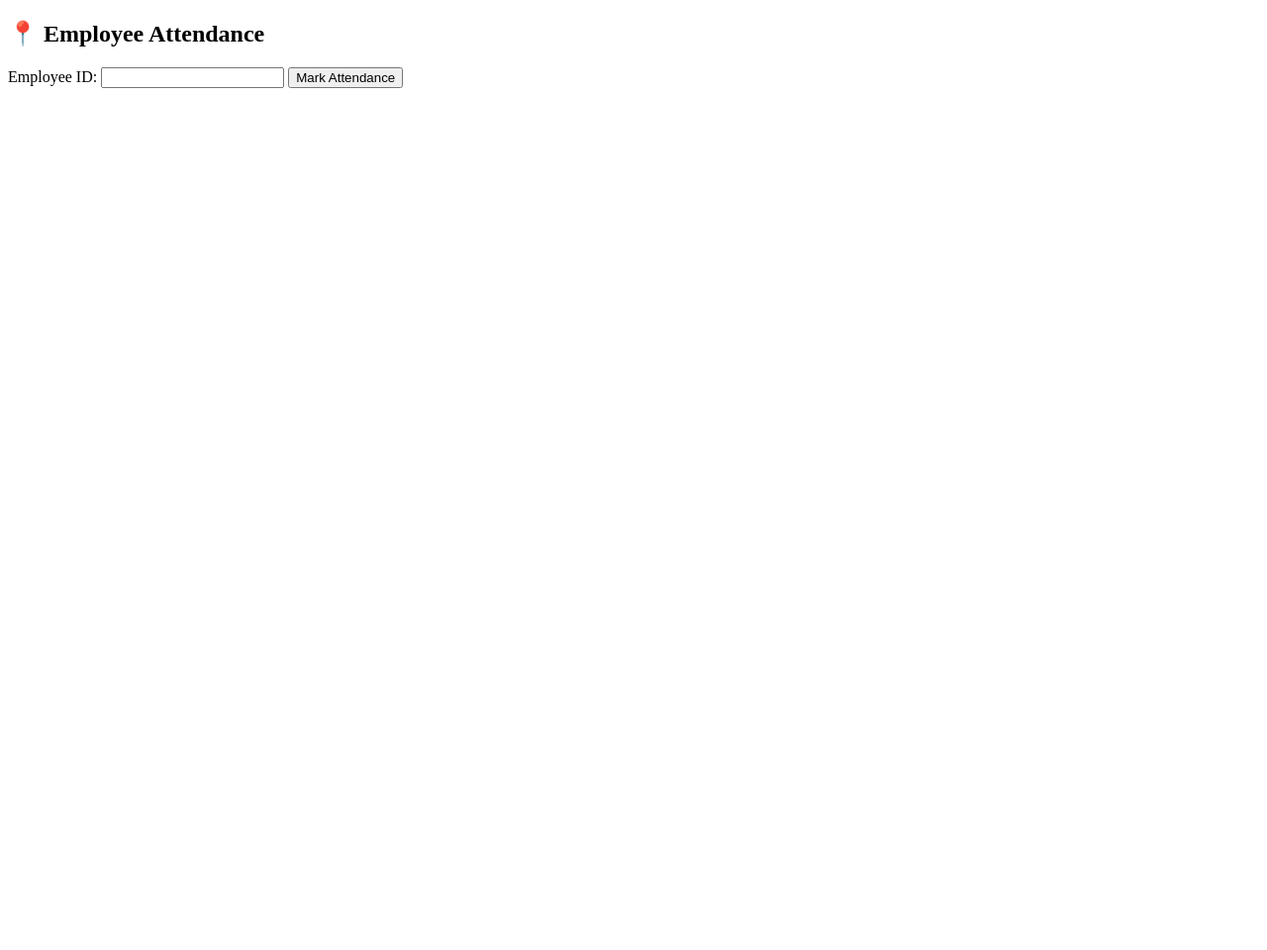
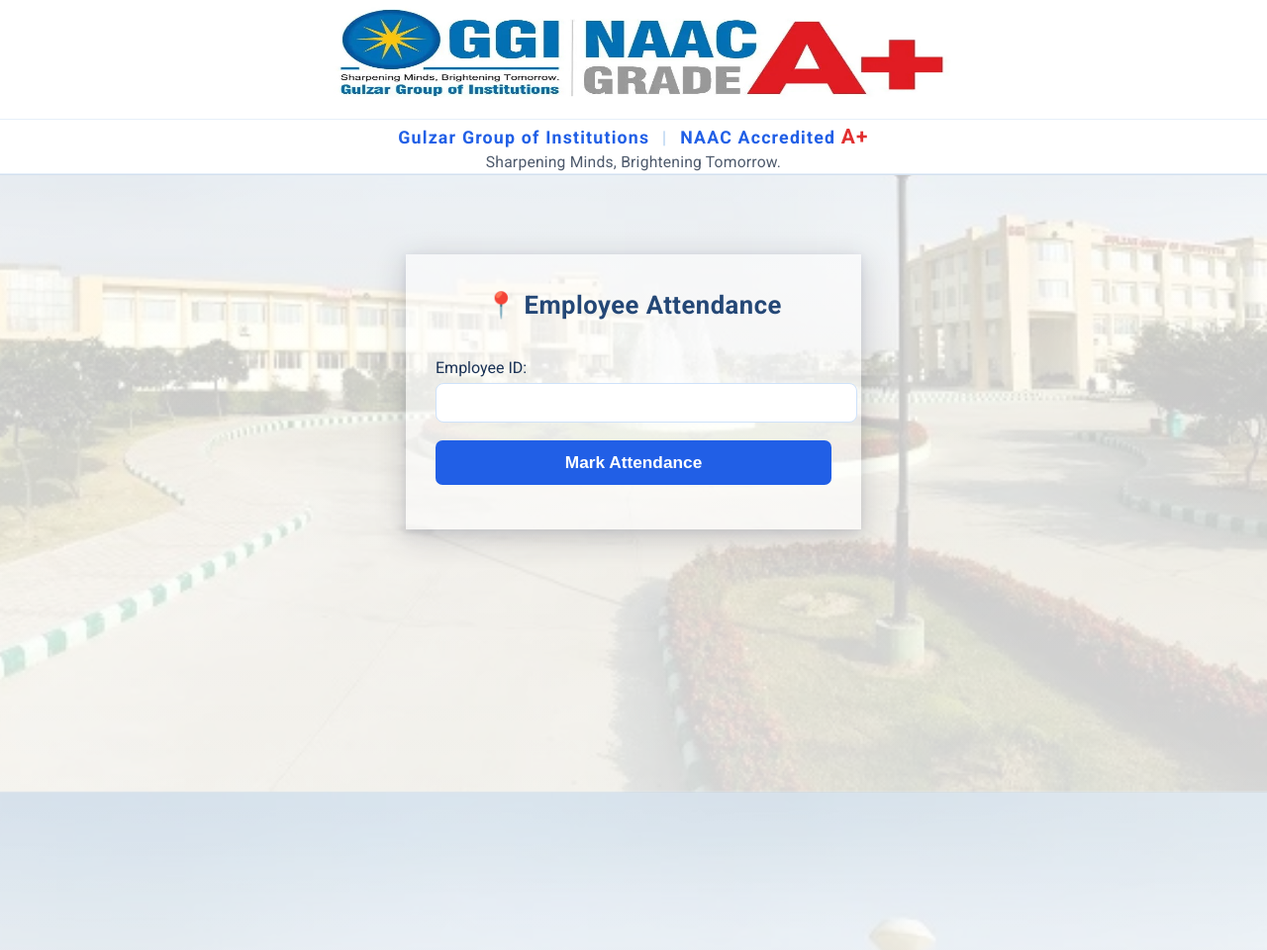
Before and after one commit to Mantu-Kumar-Shah01/Attence_system, a Django app: page / in a window 1280 px wide. Shown: the whole page at 99% size. Before the commit the page ends 89 px from the top, so only its background shows below. Run offline with Django 5.2, Linux system fonts and the light colour scheme.

Commit message:
edit home page

```diff
--- a/locationapp/templates/home.html
+++ b/locationapp/templates/home.html
@@ -1,11 +1,189 @@
+{% load static %}
 <!DOCTYPE html>
 <html>
 <head>
     <title>Mark Attendance</title>
+    <link href="https://fonts.googleapis.com/css?family=Roboto:400,700&display=swap" rel="stylesheet">
+    <style>
+        body {
+            background: linear-gradient(rgba(255,255,255,0.74), rgba(255,255,255,0.83)),
+                        url('{% static "images/background_image.jpg" %}');
+            background-size: cover;
+            background-position: center;
+            background-repeat: no-repeat;
+            background-attachment: fixed;
+            font-family: 'Roboto', Arial, sans-serif;
+            margin: 0;
+            padding: 0;   /* ✅ Top padding removed */
+            min-height: 120vh;
+        }
+
+        .banner {
+            width: 100%;
+            display: flex;
+            flex-direction: column;
+            align-items: center;
+            background: #fff;
+            border-bottom: 1px solid #d3e0ee;
+            margin: 0;
+            padding: 0;
+            box-sizing: border-box;
+        }
+
+        .banner img {
+            width: 100%;
+            max-width: 650px;
+            height: 120px;
+            display: block;
+            margin: 0 auto;
+        }
+
+        .logo-subtitle-bar {
+            width: 100%;
+            background: #fff;
+            padding: 4px 0 2px 0;
+            box-sizing: border-box;
+            border-top: 1px solid #e6eff9;
+            border-bottom: 1px solid #e6eff9;
+        }
+
+        .logo-subtitle-main {
+            text-align: center;
+            color: #215fe6;
+            font-size: 1.11em;
+            font-weight: 700;
+            letter-spacing: 1.2px;
+            line-height: 1.3;
+        }
+
+        .subtitle-grade {
+            color: #e13030;
+            font-size: 1.18em;
+            font-weight: 800;
+        }
+
+        .subtitle-sep {
+            color: #bcd6f2;
+            font-weight: 800;
+            margin: 0 7px;
+        }
+
+        .logo-subtitle-tag {
+            text-align: center;
+            color: #4f5b6d;
+            font-size: 0.98em;
+            margin-top: 2px;
+            font-weight: 400;
+            letter-spacing: 0.2px;
+        }
+
+        .container {
+            background: rgba(255,255,255,0.55);
+            max-width: 400px;
+            margin: 80px auto 80px auto;
+            padding: 36px 30px;
+            border-radius: 0;
+            box-shadow: 0 8px 28px 2px rgba(40,40,60,0.19), 0 2px 8px rgba(35,60,120,0.10);
+        }
+
+        h2 {
+            margin-top: 0;
+            color: #244776;
+            letter-spacing: 0.5px;
+            text-align: center;
+            font-weight: 700;
+            font-size: 1.6rem;
+            margin-bottom: 1.5em;
+        }
+
+        label {
+            font-weight: 500;
+            color: #1a3255;
+            margin-bottom: 6px;
+            display: block;
+        }
+
+        input[type="text"] {
+            width: 100%;
+            padding: 10px 12px;
+            margin-bottom: 18px;
+            border: 1px solid #cee2fa;
+            border-radius: 8px;
+            font-size: 1em;
+            outline: none;
+            transition: box-shadow 0.2s;
+        }
+
+        input[type="text"]:focus {
+            box-shadow: 0 0 4px #2686ff44;
+        }
+
+        button[type="button"] {
+            background: #215fe6;
+            color: #fff;
+            font-weight: 600;
+            padding: 12px 0;
+            border: none;
+            border-radius: 7px;
+            font-size: 1.08em;
+            cursor: pointer;
+            width: 100%;
+            transition: background 0.19s;
+            margin-bottom: 9px;
+        }
+
+        button[type="button"]:hover {
+            background: #1749b4;
+        }
+
+        #managerBtn {
+            background: #eef5fb;
+            color: #2678ca;
+            border: none;
+            margin-top: 10px;
+            font-weight: 600;
+            display: block;
+            width: 100%;
+            text-align: center;
+            border-radius: 6px;
+            text-decoration: none;
+        }
+
+        .error-msg {
+            color: #d85a5a;
+            background: #ffebeb;
+            padding: 9px;
+            border-radius: 7px;
+            margin-bottom: 12px;
+            text-align: center;
+            border: 1px solid #f0bcbc;
+            font-size: 1em;
+        }
+
+        @media (max-width: 520px) {
+            .container { max-width: 98vw; padding: 14px 2vw; }
+            .banner img { height: 60px; max-width: 84vw; }
+        }
+    </style>
 </head>
 <body>
+    <div class="banner">
+        <img src="{% static 'images/logo.png' %}" alt="GGI NAAC Grade A+ Logo">
+        <div class="logo-subtitle-bar">
+            <div class="logo-subtitle-main">
+                Gulzar Group of Institutions
+                <span class="subtitle-sep">|</span>
+                NAAC Accredited <span class="subtitle-grade">A+</span>
+            </div>
+            <div class="logo-subtitle-tag">
+                Sharpening Minds, Brightening Tomorrow.
+            </div>
+        </div>
+    </div>
+
+    <div class="container">
         <h2>📍 Employee Attendance</h2>
-    {% if error %}<p style="color:red">{{ error }}</p>{% endif %}
+        {% if error %}<div class="error-msg">{{ error }}</div>{% endif %}
         <form id="attendanceForm" method="POST">
             {% csrf_token %}
             <label>Employee ID:</label>
@@ -14,9 +192,7 @@
             <input type="hidden" name="longitude" id="lon">
             <button type="button" onclick="getLocation()">Mark Attendance</button>
         </form>
-
-    <div style="margin-top:12px;">
-        <a id="managerBtn" href="{% url 'manager_dashboard' %}" style="display:none;border:1px solid #888;padding:6px 10px;border-radius:6px;text-decoration:none;">Manager</a>
+        <a id="managerBtn" href="{% url 'manager_dashboard' %}" style="display:none;">Manager</a>
     </div>
 
     <script>
@@ -40,14 +216,13 @@
               .then(r => r.json())
               .then(data => {
                 if (data && data.is_manager === true) {
-                    btn.style.display = 'inline-block';
+                    btn.style.display = 'block';
                 } else {
                     btn.style.display = 'none';
                 }
               })
               .catch(() => { btn.style.display = 'none'; });
         }
-
     </script>
 </body>
 </html>
```
Also changed, not shown: locationproject/settings.py (+9 -0 lines), db.sqlite3, locationapp/static/images/background_image.jpg (added), locationapp/static/images/logo.png (added). Lines whose indentation alone changed are shown as unchanged.
